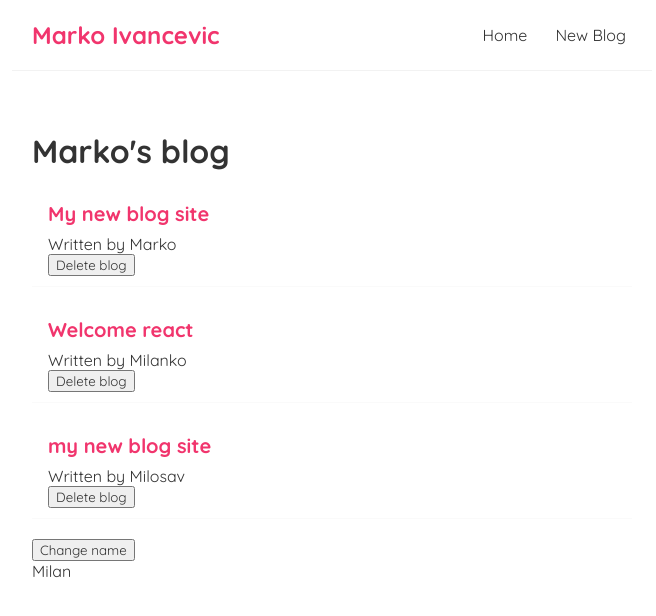
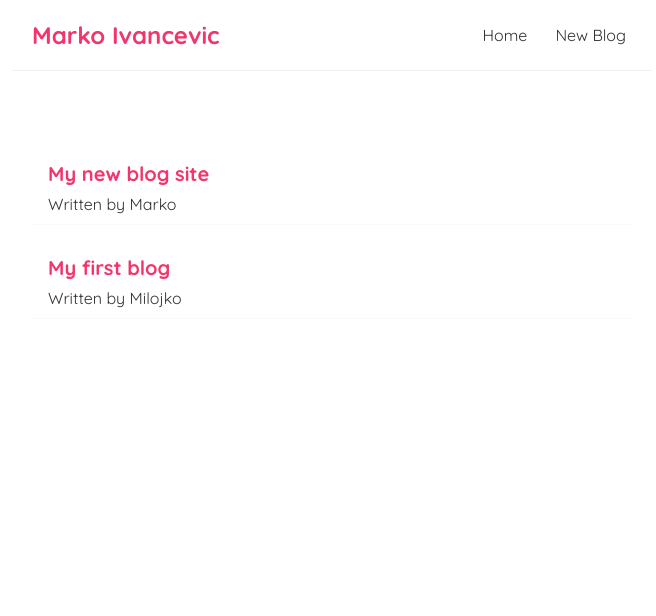
Before and after one commit to milanzivanov/m-blog-2021, a React (Create React App) app: page / in a window 1280 px wide. Shown: the top 616 px of the page, without its empty margins (308-964 px from the left). Built offline with nearby package versions, Linux system fonts and the light colour scheme; data requests are answered from the project's data file; the HTML template or start-up script is replaced by a standard one.

Commit message:
Full React Tutorial #16 - using json server and #17 - Fetching Data with useEffect

```diff
--- /dev/null
+++ b/data/db.json
@@ -0,0 +1,16 @@
+{
+    "blogs": [
+      {
+        "title": "My new blog site",
+        "body": "lorem ipsum text 1...",
+        "author": "Marko",
+        "id": 1
+      },
+                {
+        "title": "My first blog",
+        "body": "lorem ipsum text 2...",
+        "author": "Milojko",
+        "id": 2
+      }
+    ]
+}
--- a/src/BlogList.js
+++ b/src/BlogList.js
@@ -1,14 +1,12 @@
-const BlogList = ({ blogs, title, handleDelete }) => {
+const BlogList = ({ blogs }) => {
 
     return (
         <div className="blog-list">
-            <h1>{title}</h1>
             {
                 blogs.map((blog) => (
                     <div className="blog-preview" key={blog.id}>
                         <h2>{ blog.title }</h2>
                         <p>Written by { blog.author }</p>
-                        <button onClick={() => handleDelete(blog.id)}>Delete blog</button>
                     </div>
                 ))
             }
--- a/src/Home.js
+++ b/src/Home.js
@@ -2,52 +2,37 @@ import { useState, useEffect } from 'react';
 import BlogList from './BlogList';
 
 
-function Home() {
+function Home(props) {
 
-    const [blogs, setBlogs] = useState([
-        {
-            title: "My new blog site",
-            body: "lorem ipsum text...",
-            author: "Marko",
-            id: 1
-        },
-        {
-            title: "Welcome react",
-            body: "lorem ipsum text...",
-            author: "Milanko",
-            id: 2
-        },
-        {
-            title: "my new blog site",
-            body: "lorem ipsum text...",
-            author: "Milosav",
-            id: 3
-        },
-    ]);
+    const [blogs, setBlogs] = useState(null);
 
-    const [name, setName] = useState('Milan');
+    useEffect(() => {
 
-    // Full React Tutorial #13 - Functions as Props
-    const handleDelete = (id) => {
-        const newBlogs = blogs.filter(blog => blog.id !== id);
-        setBlogs(newBlogs);
-    }
+        // one way
+        // const fetchData = async () => {
+        //     const response = await fetch("http://localhost:8000/blogs");
+        //     const data = await response.json();
+        //     console.log(data);
+        //     setBlogs(data);
+        // };
+        // fetchData();
 
-    // Full React Tutorial #14 - useEffect Hook (the basics)
-    useEffect(() => {
-        console.log('Use effect ran');
-        console.log(name);
-    }, [name]);
+        // second way
+        fetch("http://localhost:8000/blogs")
+            .then( res => res.json())
+            .then(data => {
+                console.log(data);
+                setBlogs(data);
+            });
+
+    }, []);
 
     return (
         <div className="home">
-            <BlogList
+            {blogs && <BlogList
                 blogs={blogs}
-                title="Marko's blog"
-                handleDelete={handleDelete}>
-            </BlogList>
-            <button onClick={() => setName("Miki")}>Change name</button>
-            <p>{ name }</p>
+                title="Marko's blog">
+            </BlogList> }
         </div>
     );
 }
```
